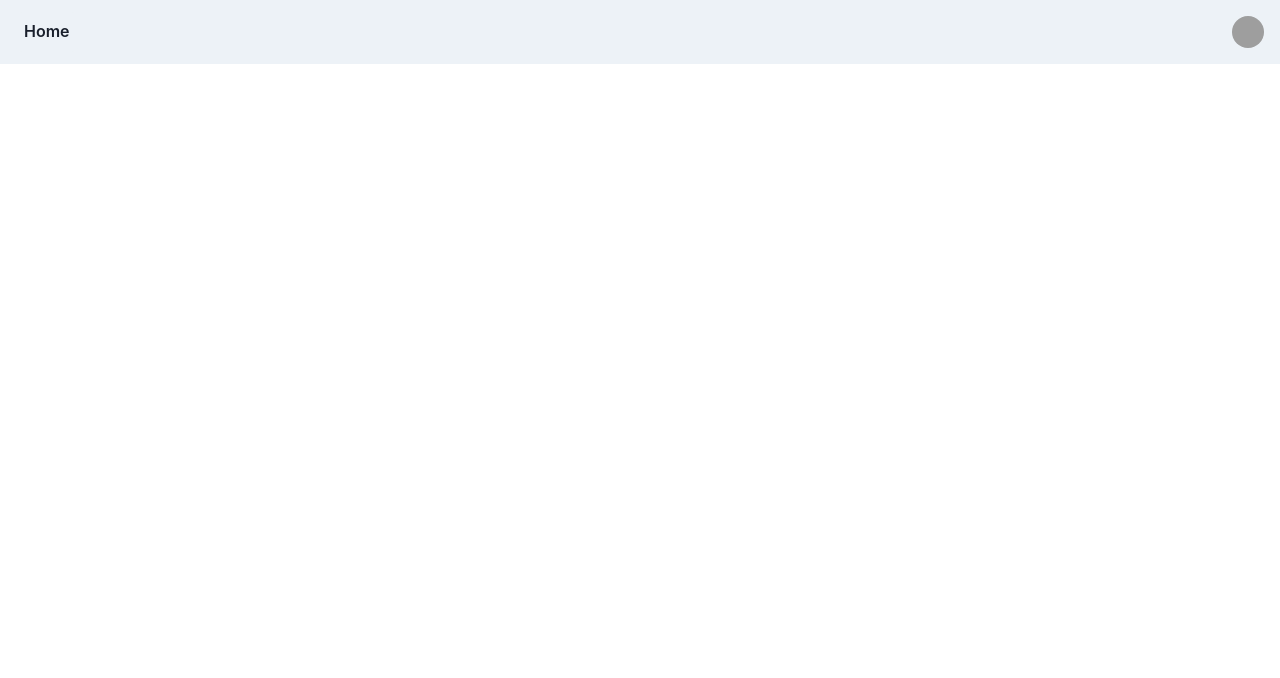
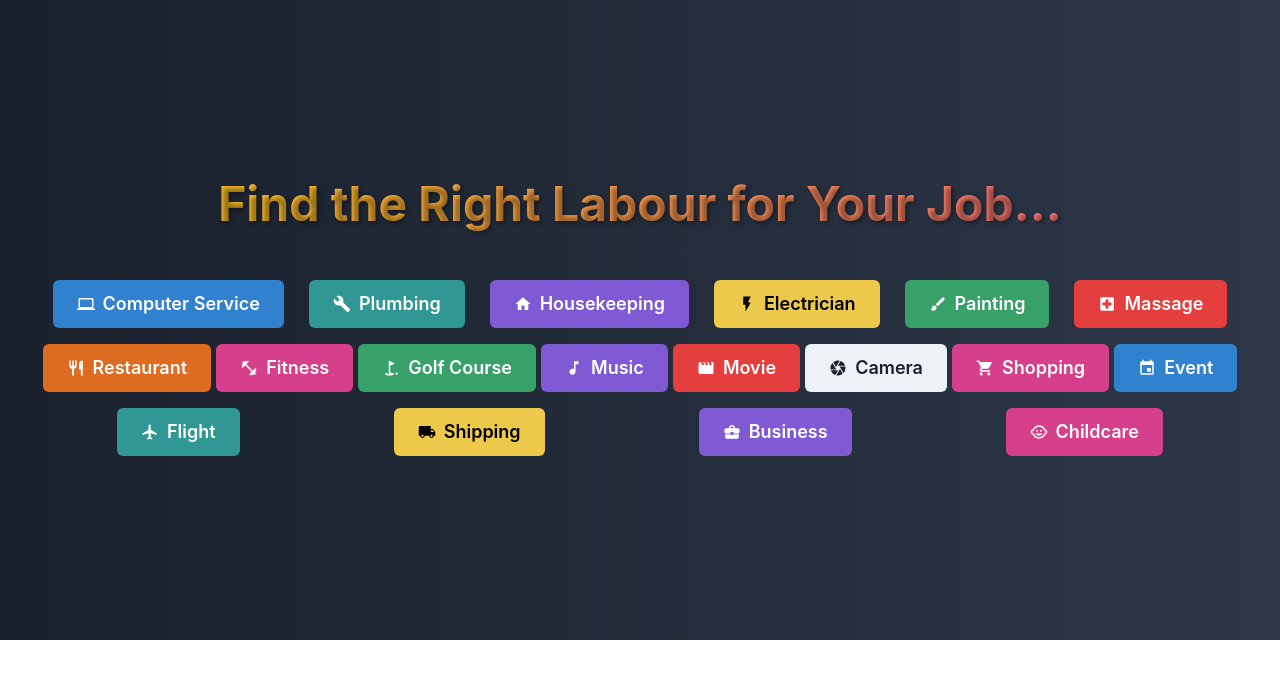
Before and after one commit to iamscj/labour, a React (Create React App) app: page / in a window 1280 px wide. Shown: the top 678 px of the page. Built offline with nearby package versions, Linux system fonts and the light colour scheme; grey boxes are pictures that could not be loaded.

Commit message:
home page start

```diff
--- a/package.json
+++ b/package.json
@@ -10,10 +10,12 @@
     "@testing-library/jest-dom": "^5.16.5",
     "@testing-library/react": "^13.4.0",
     "@testing-library/user-event": "^13.5.0",
+    "animate.css": "^4.1.1",
     "axios": "^1.4.0",
     "framer-motion": "^10.12.10",
     "react": "^18.2.0",
     "react-dom": "^18.2.0",
+    "react-icons": "^4.8.0",
     "react-router-dom": "^6.11.1",
     "react-scripts": "5.0.1",
     "web-vitals": "^2.1.4"
--- a/public/index.html
+++ b/public/index.html
@@ -4,6 +4,7 @@
     <meta charset="utf-8" />
     <link rel="icon" href="%PUBLIC_URL%/favicon.ico" />
     <meta name="viewport" content="width=device-width, initial-scale=1" />
+    <link rel="stylesheet" href="node_modules/animate.css/animate.min.css">
     <meta name="theme-color" content="#000000" />
     <meta
       name="description"
--- a/src/components/Home.js
+++ b/src/components/Home.js
@@ -1,10 +1,237 @@
-import Header from "./Header";
+import React from "react";
+import "animate.css";
 
+import {
+  Box,
+  Center,
+  Heading,
+  Stack,
+  Button,
+  Flex
+} from "@chakra-ui/react";
+import {
+  MdComputer,
+  MdBuild,
+  MdHome,
+  MdFlashOn,
+  MdBrush,
+  MdLocalHospital,
+  MdRestaurant,
+  MdFitnessCenter,
+  MdGolfCourse,
+  MdMusicNote,
+  MdMovie,
+  MdCamera,
+  MdShoppingCart,
+  MdEvent,
+  MdFlight,
+  MdLocalShipping,
+  MdBusinessCenter,
+  MdChildCare
+} from "react-icons/md";
+
+const AnimatedButton = ({ category, isLeft }) => (
+  <Flex
+    direction="column"
+    align="center"
+    mb="4"
+    key={category.label}
+    className={`animate__animated ${isLeft ? "animate__slideInLeft" : "animate__slideInRight"
+      }`}
+  >
+    <Button
+      size={{ base: "md", md: "lg" }}
+      colorScheme={category.colorScheme}
+      variant="solid"
+      leftIcon={<category.icon />}
+    >
+      {category.label}
+    </Button>
+  </Flex>
+);
+const categories = [
+  {
+    label: "Computer Service",
+    colorScheme: "blue",
+    icon: MdComputer,
+  },
+  {
+    label: "Plumbing",
+    colorScheme: "teal",
+    icon: MdBuild,
+  },
+  {
+    label: "Housekeeping",
+    colorScheme: "purple",
+    icon: MdHome,
+  },
+  {
+    label: "Electrician",
+    colorScheme: "yellow",
+    icon: MdFlashOn,
+  },
+  {
+    label: "Painting",
+    colorScheme: "green",
+    icon: MdBrush,
+  },
+  {
+    label: "Massage",
+    colorScheme: "red",
+    icon: MdLocalHospital,
+  },
+  {
+    label: "Restaurant",
+    colorScheme: "orange",
+    icon: MdRestaurant,
+  },
+  {
+    label: "Fitness",
+    colorScheme: "pink",
+    icon: MdFitnessCenter,
+  },
+  {
+    label: "Golf Course",
+    colorScheme: "green",
+    icon: MdGolfCourse,
+  },
+  {
+    label: "Music",
+    colorScheme: "purple",
+    icon: MdMusicNote,
+  },
+  {
+    label: "Movie",
+    colorScheme: "red",
+    icon: MdMovie,
+  },
+  {
+    label: "Camera",
+    colorScheme: "gray",
+    icon: MdCamera,
+  },
+  {
+    label: "Shopping",
+    colorScheme: "pink",
+    icon: MdShoppingCart,
+  },
+  {
+    label: "Event",
+    colorScheme: "blue",
+    icon: MdEvent,
+  },
+  {
+    label: "Flight",
+    colorScheme: "teal",
+    icon: MdFlight,
+  },
+  {
+    label: "Shipping",
+    colorScheme: "yellow",
+    icon: MdLocalShipping,
+  },
+  {
+    label: "Business",
+    colorScheme: "purple",
+    icon: MdBusinessCenter,
+  },
+  {
+    label: "Childcare",
+    colorScheme: "pink",
+    icon: MdChildCare,
+  },
+];
 const Home = () => {
   return (
-    <div>
-      <Header />
-    </div>
+    <>
+      <Box
+        p={{ base: "2", md: "10" }}
+        bgGradient="linear(to-r, #1A202C, #2D3748)" // modified background gradient
+        minH="80vh"
+        display="flex"
+        flexDirection="column"
+        justifyContent="center"
+        alignItems="center"
+        position="relative"
+      >
+        <Box
+          position="absolute"
+          top="0"
+          left="0"
+          h="100%"
+          w="100%"
+          bgGradient="linear(to-r, #1A202C, #2D3748)" // modified background gradient
+          opacity="0.2"
+          zIndex="-1"
+        />
+
+        <Box
+          position="absolute"
+          top="0"
+          left="0"
+          h="100%"
+          w="100%"
+          bgGradient="linear(to-r, #FC8181, #F56565)" // added flowing gradient
+          opacity="0.4"
+          animation="flowing-gradient 20s linear infinite"
+          zIndex="-1"
+        />
+
+        <Center>
+          <Heading
+            mb={{ base: "4", md: "10" }}
+            size={{ base: "3xl", md: "5xl" }}
+            textAlign="center"
+            color="white"
+            textShadow="2px 2px 4px rgba(0, 0, 0, 0.4)"
+            fontSize={{ base: "4xl", md: "5xl" }}
+            animation="move-in 1s ease-in-out"
+            bgGradient="linear(to-r, #FBBF24, #F87171)" // modified gradient
+            bgClip="text"
+          >
+            Find the Right Labour for Your Job...
+          </Heading>
+
+        </Center>
+
+        <Flex
+          flexWrap="wrap"
+          justifyContent="space-around"
+          alignItems="center"
+          width="100%"
+        >
+          {categories.slice(0, categories.length / 2).map((category) => (
+            <AnimatedButton key={category.label} category={category} isLeft />
+          ))}
+          {categories.slice(categories.length / 2).map((category) => (
+            <AnimatedButton key={category.label} category={category} />
+          ))}
+        </Flex>
+      </Box>
+
+      <style jsx="true">{`
+      @keyframes flowing-gradient {
+        0% {
+          background-position: 0% 50%;
+        }
+        50% {
+          background-position: 100% 50%;
+        }
+        100% {
+          background-position: 0% 50%;
+        }
+      }
+      @keyframes move-in {
+        from {
+          transform: translateX(-100%);
+        }
+        to {
+          transform: translateX(0);
+        }
+      }
+    `}</style>
+    </>
+
   );
 };
 
```
Also changed, not shown: 1 other file (tests, documents, lock files or other folders).
